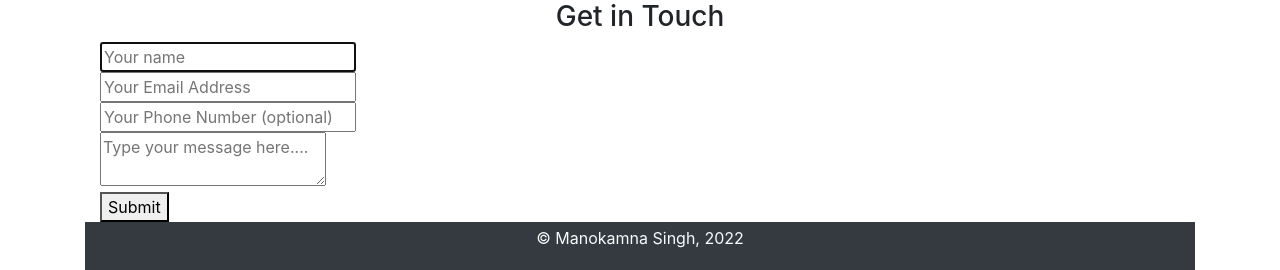
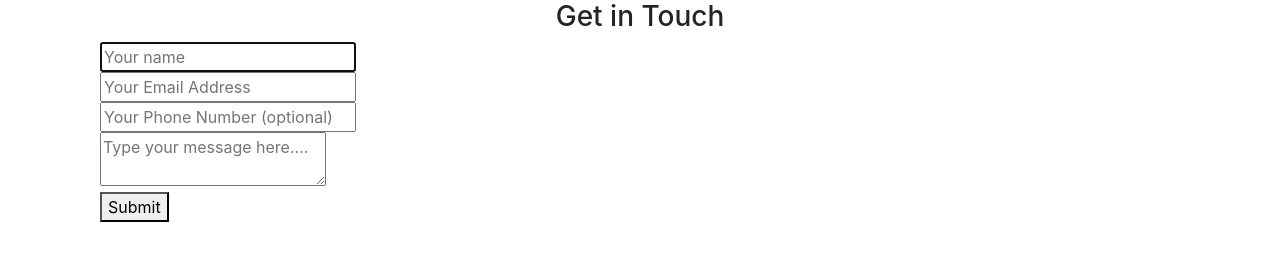
Before and after one commit to Manokamnasingh1/Manokamna, a Django app: page / in a window 1280 px wide. Shown: the part 4898-5168 px from the top of the page. After the commit the page ends 5120 px from the top, so only its background shows below. Run offline with Django 4.2, Linux system fonts and the light colour scheme; some libraries are stand-ins or nearby versions.

Commit message:
Update index.html

```diff
--- a/templates/index.html
+++ b/templates/index.html
@@ -184,9 +184,5 @@
 	  </div>
 	</div>
 
-<footer class="text-center py-1 text-light bg-dark" class="footer">
-	<p>&copy; Manokamna Singh, 2022</p>
-  </footer>
-
 </body>
 </html>
```
